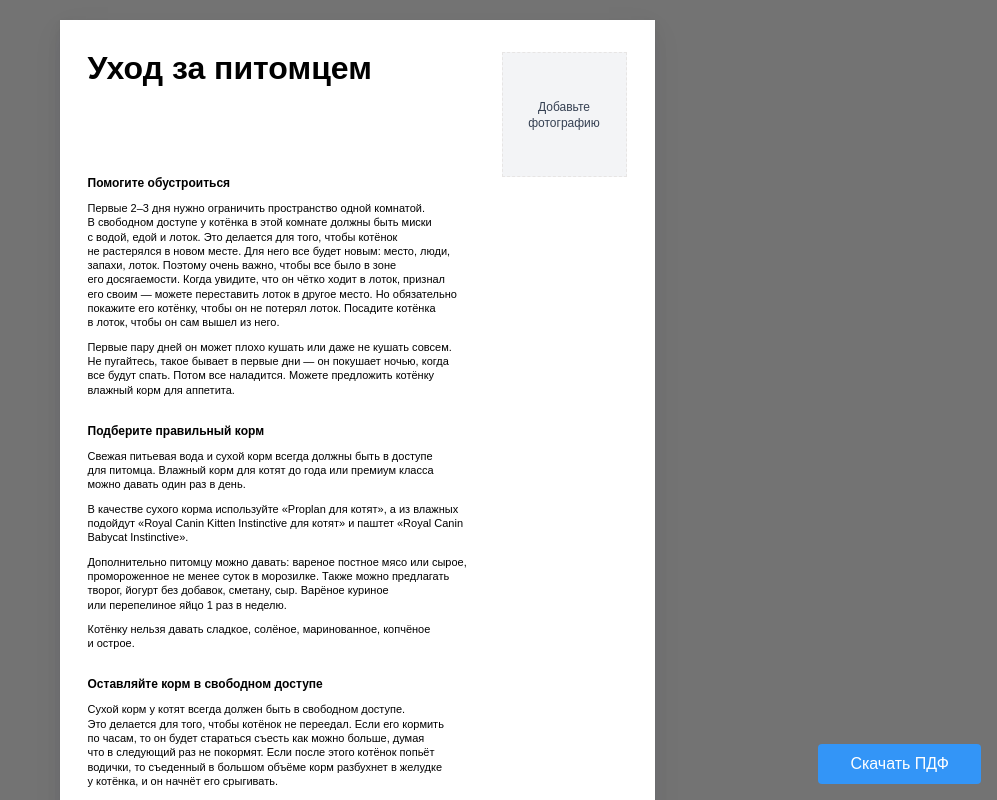
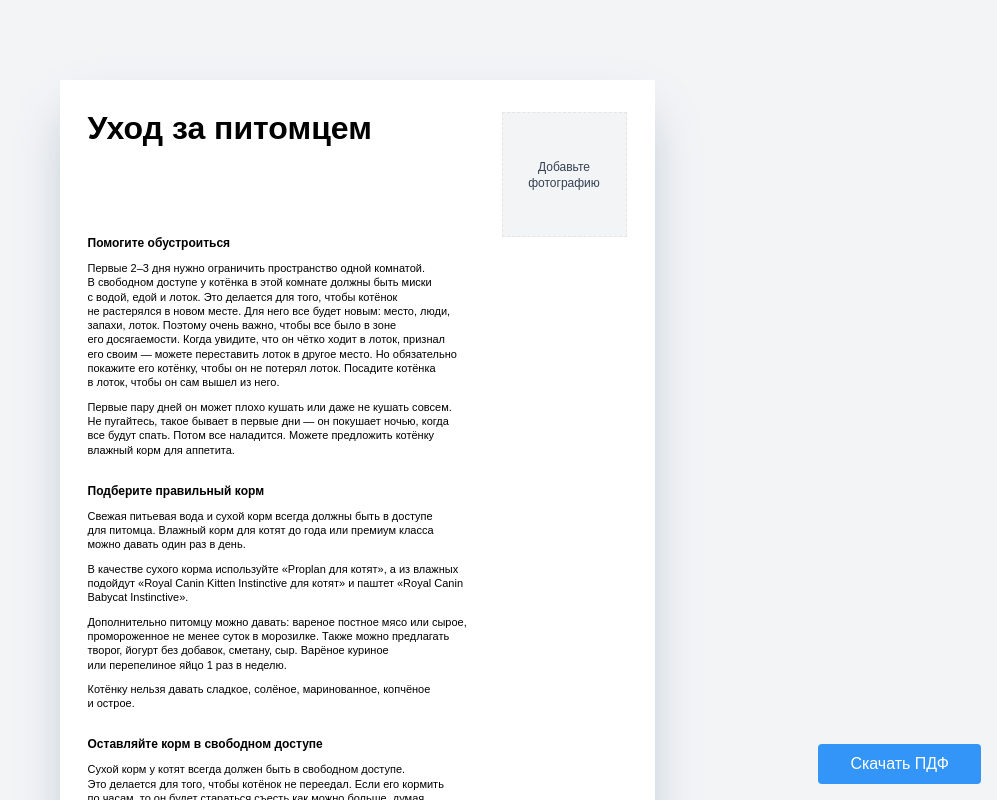
Before and after one commit to talyguryn/pamyatkin, a Next.js app: page / in a window 1280 px wide. Shown: the top 800 px of the page, without its empty margins (283-1280 px from the left). Built offline with nearby package versions, Linux system fonts and the light colour scheme.

Commit message:
use light bg

```diff
--- a/src/app/globals.css
+++ b/src/app/globals.css
@@ -1,4 +1,4 @@
-@import "tailwindcss";
+@import 'tailwindcss';
 
 :root {
   --background: #ffffff;
@@ -26,9 +26,7 @@ body {
   font-family: Arial;
 }
 
-[contenteditable="true"] {
-  outline: olivedrab;
-
+[contenteditable='true'] {
   &:empty:before {
     content: attr(data-placeholder);
     pointer-events: none;
--- a/src/app/page.tsx
+++ b/src/app/page.tsx
@@ -96,7 +96,7 @@ export default function Home() {
   ];
 
   return (
-    <div className="flex flex-col items-center justify-center w-full min-h-screen bg-neutral-500">
+    <div className="flex flex-col items-center justify-center w-full min-h-screen bg-gray-100">
       {/* Render paginated leaflet with provided blocks */}
       <MultiPageLeaflet ref={leafletRef} blocks={blocks} />
 
--- a/src/components/Leaflet/ImageBlock.tsx
+++ b/src/components/Leaflet/ImageBlock.tsx
@@ -33,7 +33,7 @@ export default function ImageBlock({ image, onImageChange, className }: ImageBlo
       >
         <span
           className={
-            `text-gray-700 text-xs bg-gray-100 group-hover:bg-gray-200 w-full group-active:bg-gray-300 h-full flex text-center items-center justify-center transition-opacity duration-200 ${
+            `text-gray-700 text-xs bg-gray-100 group-hover:bg-gray-200 w-full group-active:bg-gray-200 h-full flex text-center items-center justify-center transition-opacity duration-200 ${
               !image ? 'opacity-100' : 'opacity-0 group-hover:opacity-90'
             }`
           }
--- a/src/components/Leaflet/MultiPageLeaflet.tsx
+++ b/src/components/Leaflet/MultiPageLeaflet.tsx
@@ -104,14 +104,12 @@ const MultiPageLeaflet = forwardRef<MultiPageLeafletHandle, MultiPageLeafletProp
               width: `595px`,
               // height: `${PAGE_HEIGHT_MM}mm`,
               height: `842px`,
-              background: 'white',
-              boxShadow: '0px 10px 31px 0px rgba(4, 46, 67, 5%), 0px 5.9px 16.2px 0px rgba(4, 46, 67, 4%), 0px 3px 7.6px 0px rgba(4, 46, 67, 3%), 0px 1.2px 3.3px 0px rgba(4, 46, 67, 2%), 0px 0.3px 1.4px 0px rgba(4, 46, 67, 1%)',
-              margin: '20px auto',
+
               // padding: `${PAD_TOP_MM}mm ${PAD_X_MM}mm ${PAD_BOTTOM_MM}mm`,
-              padding: `32px 28px 24px 28px`,
               boxSizing: 'border-box',
               overflow: 'hidden',
             }}
+            className={`bg-white my-20 pt-[32px] px-[28px] pb-[24px] shadow-2xl shadow-[#3e668861]`}
           >
             {idxs.map((i) => (
               <React.Fragment key={i}>{blocks[i]}</React.Fragment>
```
